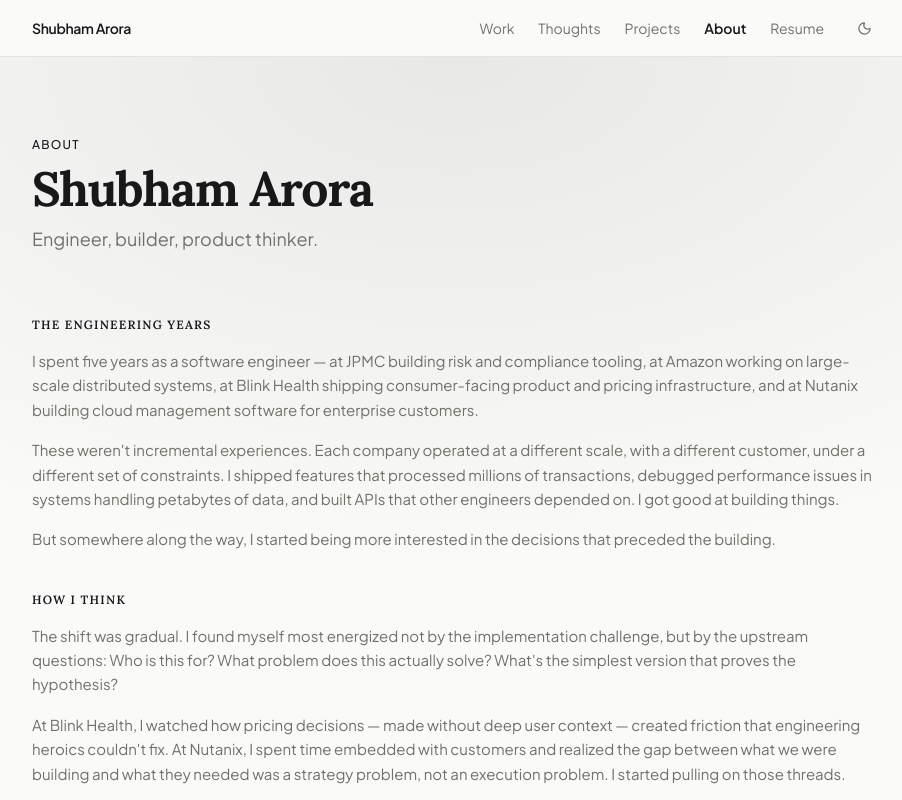
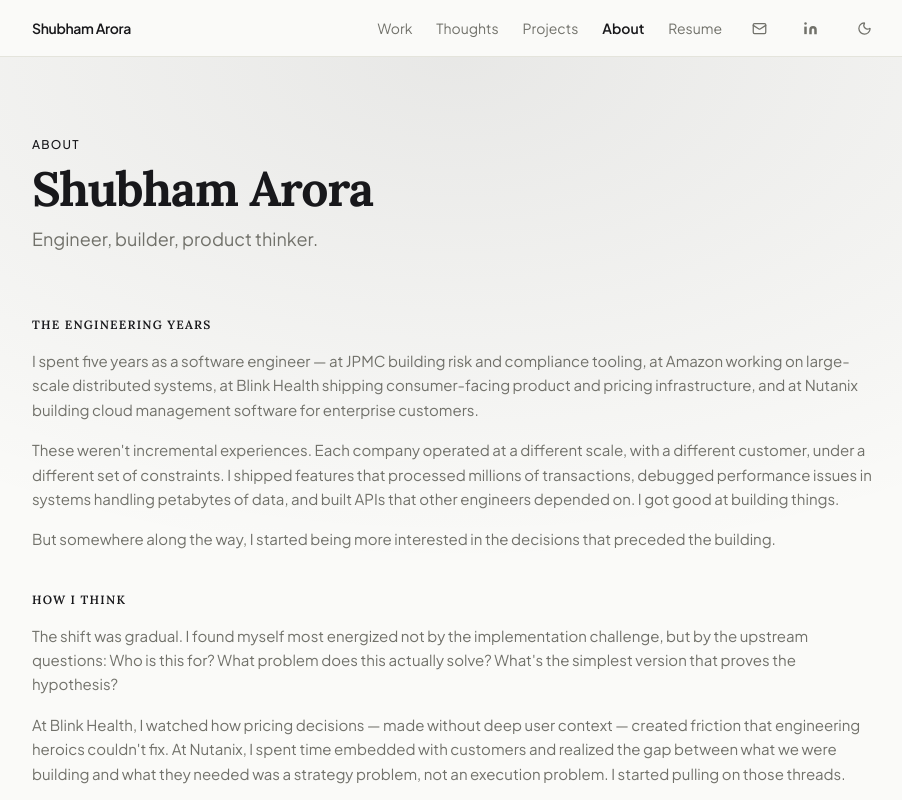
Before and after one commit to hitawall/pm-portfolio, a Next.js app: page /about in a window 1280 px wide. Shown: the top 800 px of the page, without its empty margins (184-1086 px from the left). Built offline with nearby package versions, Linux system fonts and the light colour scheme; no server answers.

Commit message:
fix: restore CopyEmailIcon and LinkedIn to header

```diff
--- a/components/site/Header.tsx
+++ b/components/site/Header.tsx
@@ -3,6 +3,7 @@ import { Container } from "@/components/ui/Container";
 import { ThemeToggle } from "@/components/site/ThemeToggle";
 import { NavLinks } from "@/components/site/NavLinks";
 import { MobileNav } from "@/components/site/MobileNav";
+import { CopyEmailIcon } from "@/components/ui/CopyEmailIcon";
 import { siteConfig } from "@/lib/config";
 
 export function Header() {
@@ -18,6 +19,20 @@ export function Header() {
           </Link>
           <div className="flex items-center gap-6">
             <NavLinks />
+            <CopyEmailIcon />
+            <a
+              href={siteConfig.linkedin}
+              target="_blank"
+              rel="noopener noreferrer"
+              aria-label="LinkedIn profile"
+              className="hidden rounded-md p-1.5 text-foreground-muted transition-colors duration-[120ms] hover:text-foreground sm:block"
+            >
+              <svg width="15" height="15" viewBox="0 0 24 24" fill="currentColor" aria-hidden="true">
+                <path d="M16 8a6 6 0 0 1 6 6v7h-4v-7a2 2 0 0 0-2-2 2 2 0 0 0-2 2v7h-4v-7a6 6 0 0 1 6-6z" />
+                <rect x="2" y="9" width="4" height="12" />
+                <circle cx="4" cy="4" r="2" />
+              </svg>
+            </a>
             <ThemeToggle />
             <MobileNav />
           </div>
```
